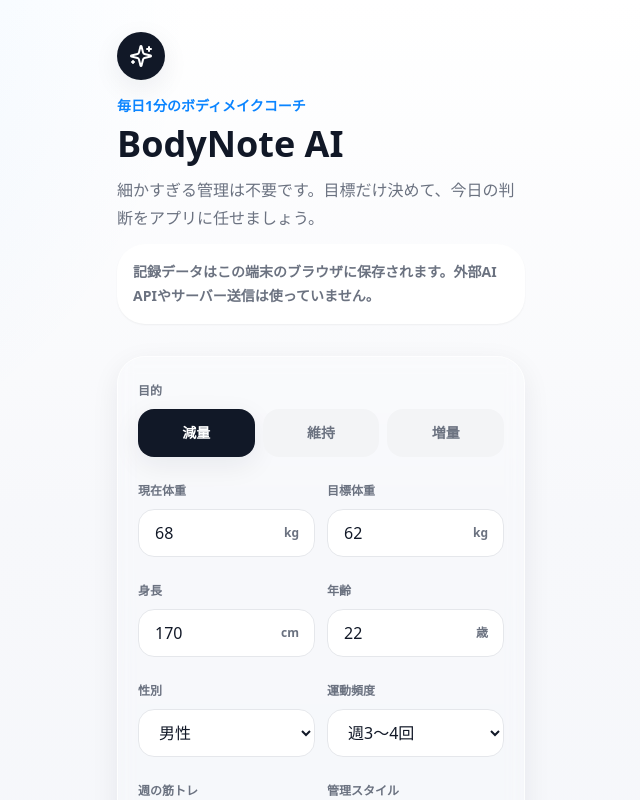
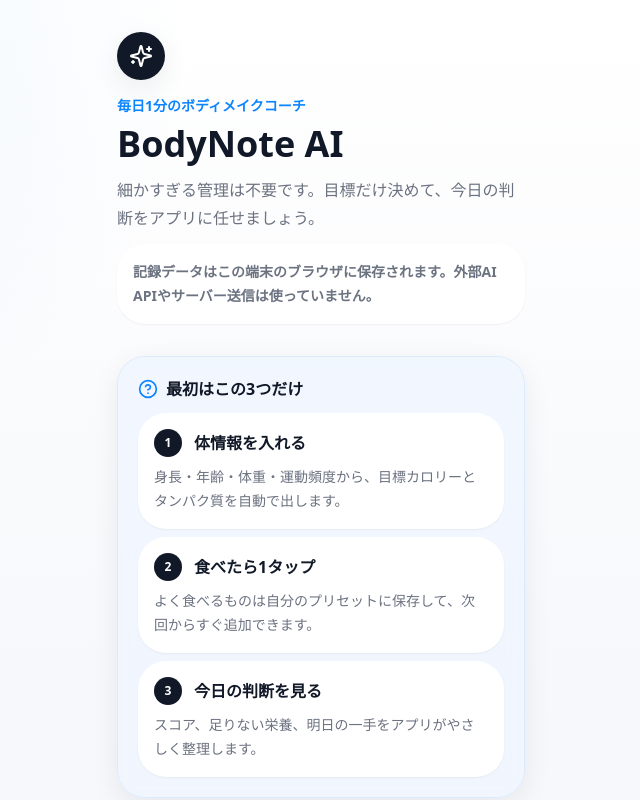
Before and after one commit to WeatherScape/Body-Note-AI, a Next.js app: page / in a window 1280 px wide. Shown: the top 800 px of the page, without its empty margins (319-959 px from the left). Built offline with nearby package versions, Linux system fonts and the light colour scheme.

Commit message:
Show tutorial before setup

```diff
--- a/app/page.tsx
+++ b/app/page.tsx
@@ -303,6 +303,13 @@ export default function Home() {
     window.localStorage.setItem("bodynote:tutorialDismissed", "true");
   };
 
+  const showTutorialAgain = () => {
+    window.localStorage.removeItem("bodynote:tutorialDismissed");
+    setShowTutorial(true);
+    setActiveTab("dashboard");
+    notifyAdded("使い方を表示しました");
+  };
+
   const exportData = () => ({
     profile,
     mealEntries,
@@ -337,6 +344,8 @@ export default function Home() {
     return (
       <Onboarding
         onComplete={(nextProfile) => {
+          window.localStorage.removeItem("bodynote:tutorialDismissed");
+          setShowTutorial(true);
           setProfile(nextProfile);
           saveProfile(nextProfile);
         }}
@@ -355,6 +364,7 @@ export default function Home() {
           exportData={exportData}
           resetAllData={resetAllData}
           onNotify={notifyAdded}
+          onShowTutorial={showTutorialAgain}
           onSave={(nextProfile) => {
             setProfile(nextProfile);
             saveProfile(nextProfile);
@@ -475,6 +485,8 @@ function Onboarding({
         </p>
       </div>
 
+      {!embedded && <OnboardingGuide />}
+
       <Card className="space-y-5 p-5">
         <Labeled label="目的">
           <div className="grid grid-cols-3 gap-2">
@@ -615,17 +627,49 @@ function Onboarding({
   );
 }
 
+function OnboardingGuide() {
+  const steps = [
+    { title: "体情報を入れる", body: "身長・年齢・体重・運動頻度から、目標カロリーとタンパク質を自動で出します。" },
+    { title: "食べたら1タップ", body: "よく食べるものは自分のプリセットに保存して、次回からすぐ追加できます。" },
+    { title: "今日の判断を見る", body: "スコア、足りない栄養、明日の一手をアプリがやさしく整理します。" }
+  ];
+
+  return (
+    <Card className="mb-5 border-blue-100 bg-blue-50/80">
+      <CardContent className="space-y-3 p-5">
+        <div className="flex items-center gap-2">
+          <HelpCircle className="h-5 w-5 text-apple" />
+          <h2 className="font-black text-ink">最初はこの3つだけ</h2>
+        </div>
+        <div className="grid gap-2">
+          {steps.map((step, index) => (
+            <div key={step.title} className="rounded-3xl bg-white p-4 shadow-sm">
+              <div className="flex items-center gap-3">
+                <span className="grid h-7 w-7 shrink-0 place-items-center rounded-full bg-ink text-xs font-black text-white">{index + 1}</span>
+                <p className="font-black text-ink">{step.title}</p>
+              </div>
+              <p className="mt-2 text-sm leading-6 text-muted">{step.body}</p>
+            </div>
+          ))}
+        </div>
+      </CardContent>
+    </Card>
+  );
+}
+
 function SettingsScreen({
   profile,
   exportData,
   resetAllData,
   onNotify,
+  onShowTutorial,
   onSave
 }: {
   profile: UserProfile;
   exportData: () => unknown;
   resetAllData: () => void;
   onNotify: (message: string) => void;
+  onShowTutorial: () => void;
   onSave: (profile: UserProfile) => void;
 }) {
   return (
@@ -637,6 +681,18 @@ function SettingsScreen({
         </p>
       </div>
       <Onboarding initialProfile={profile} embedded submitLabel="設定を保存" onComplete={onSave} />
+      <Card>
+        <CardContent className="flex items-center justify-between gap-3 p-5">
+          <div>
+            <h3 className="font-black text-ink">使い方を確認</h3>
+            <p className="mt-1 text-sm leading-6 text-muted">初めて触る人向けの3ステップをもう一度表示します。</p>
+          </div>
+          <Button variant="secondary" size="sm" onClick={onShowTutorial}>
+            <HelpCircle className="h-4 w-4" />
+            表示
+          </Button>
+        </CardContent>
+      </Card>
       <FeedbackCard onNotify={onNotify} />
       <DataToolsCard exportData={exportData} resetAllData={resetAllData} onNotify={onNotify} />
     </div>
```
